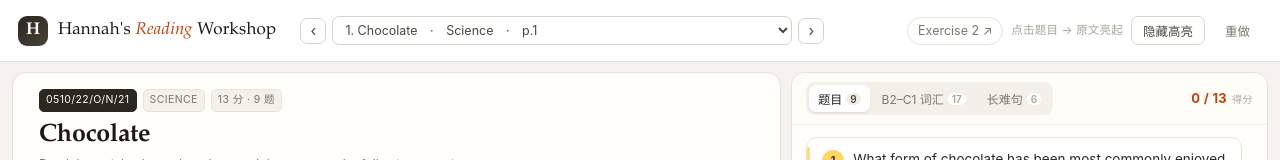
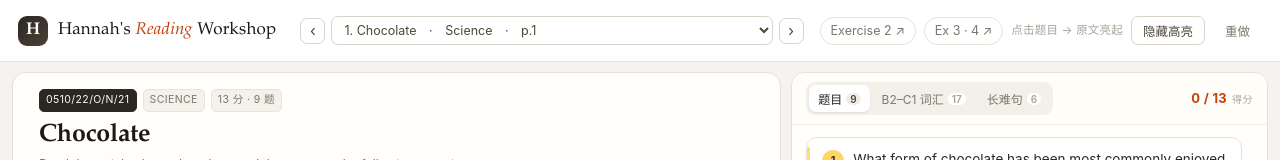
Before and after one commit to cbydh7v78c-prog/hannahs-reading-workshop, a plain HTML site: page index.html in a window 1280 px wide. Shown: the top 160 px of the page. Drawn offline with Linux system fonts and the light colour scheme.

Commit message:
feat: Hannah's Reading Workshop — 11 篇 IGCSE ESL 阅读精讲（99 题 / 180 词汇 / 68 长难句）

```diff
--- a/index.html
+++ b/index.html
@@ -27,6 +27,7 @@
 
   <div class="hdr-right">
     <a class="xlink" href="https://cbydh7v78c-prog.github.io/hannahs-reading-workshop-ex2/" title="切换到 Exercise 2">Exercise 2 ↗</a>
+    <a class="xlink" href="https://cbydh7v78c-prog.github.io/hannahs-reading-workshop-ex34/" title="Exercise 3 Note-taking 与 Exercise 4 Multiple Choice">Ex 3 · 4 ↗</a>
     <span class="tip">点击题目 → 原文亮起</span>
     <button class="btn" id="btnToggle" title="切换答案句高亮">隐藏高亮</button>
     <button class="btn btn-ghost" id="btnReset" title="清空作答">重做</button>
```
